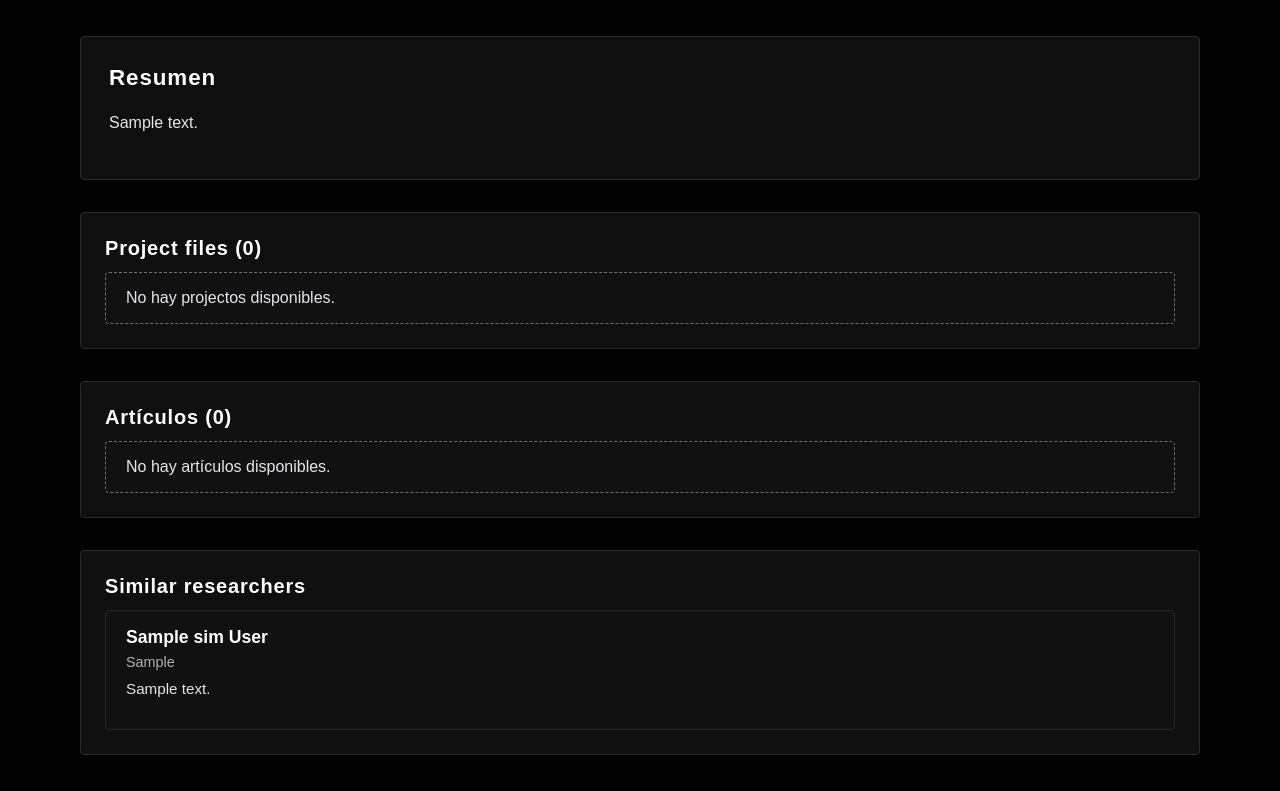
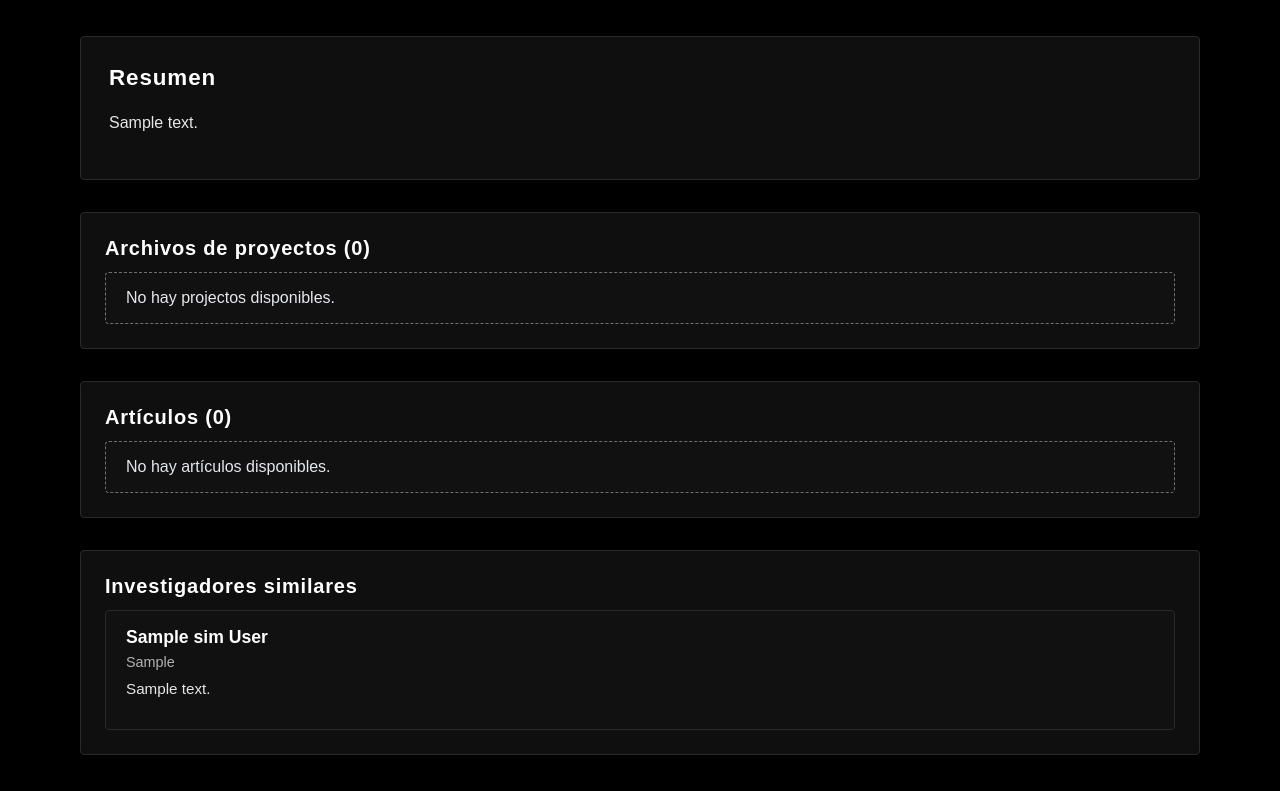
Before and after one commit to sivt-famaf/mapa-ciencia-unc, a FastAPI app: template mapa_ciencia_unc/templates/researcher.html in a window 1280 px wide. Shown: the part 412-1203 px from the top of the page. Run offline with FastAPI, Linux system fonts and the light colour scheme; the template is opened without the code that fills it: most values are stand-ins (such as "Sample title", 1, 10 or a date in 2020); parts of the project's set-up code (start-up, migrations or seed data) failed here and were passed over; some libraries are stand-ins or nearby versions.

Commit message:
chore: translates header on researcher page

```diff
--- a/mapa_ciencia_unc/llms/summary_generator.py
+++ b/mapa_ciencia_unc/llms/summary_generator.py
@@ -46,7 +46,8 @@ class SummaryGenerator:
                 context, system_instruction_path, prompt_path, model_name
             )
         elif (
-            ("ollama" in model_name) or ("gemma" in model_name) or ("gpt" in model_name)
+            ("ollama" in model_name) or ("gemma" in model_name) or
+            ("gpt" in model_name) or ("qwen3" in model_name)
         ):
             return SummaryGeneratorOllama.generate_researcher_summary(
                 context, prompt_path, model_name
--- a/mapa_ciencia_unc/templates/researcher.html
+++ b/mapa_ciencia_unc/templates/researcher.html
@@ -426,7 +426,7 @@
 
   {% set project_list = projects|default([], true) %}
   <section class="downloads">
-    <h2>Project files ({{ project_list|length }})</h2>
+    <h2>Archivos de proyectos ({{ project_list|length }})</h2>
     {% if project_list %}
     <ul class="download-list">
       {% for project in project_list %}
@@ -508,7 +508,7 @@
 
   {% if similar_researchers %}
   <section class="similar">
-    <h2>Similar researchers</h2>
+    <h2>Investigadores similares</h2>
     <ul class="similar-list">
       {% for sim in similar_researchers %}
       <li class="similar-item">
```
